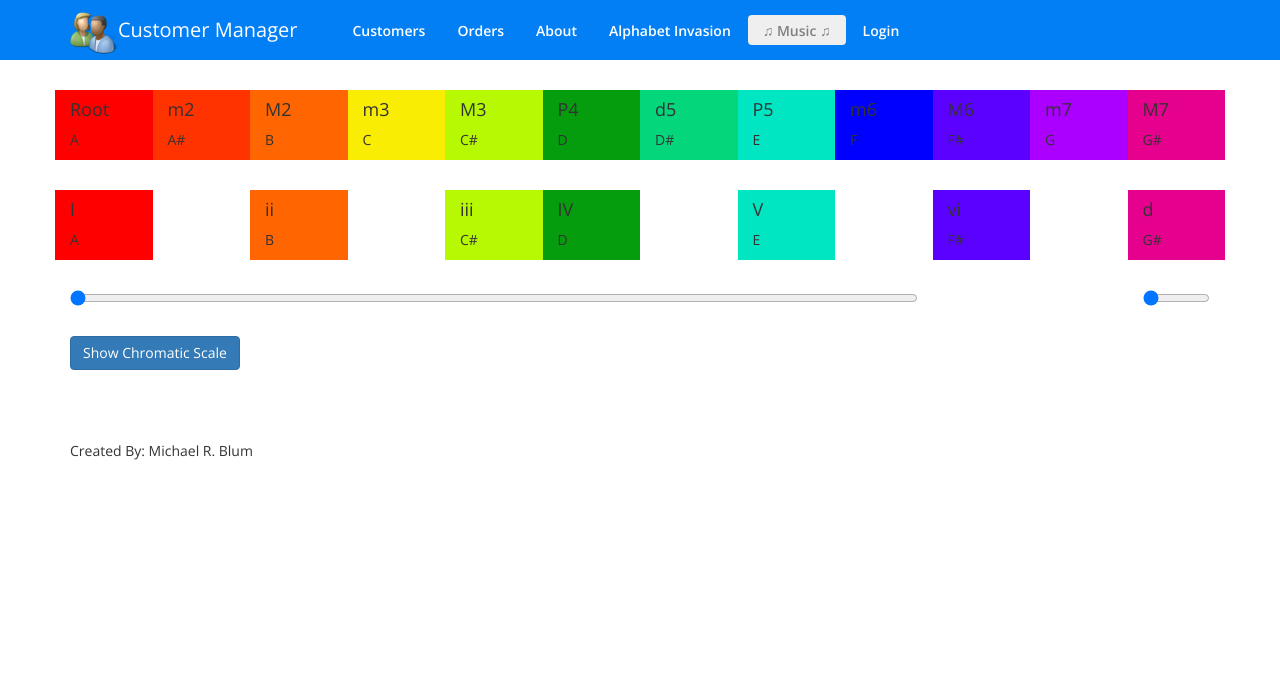
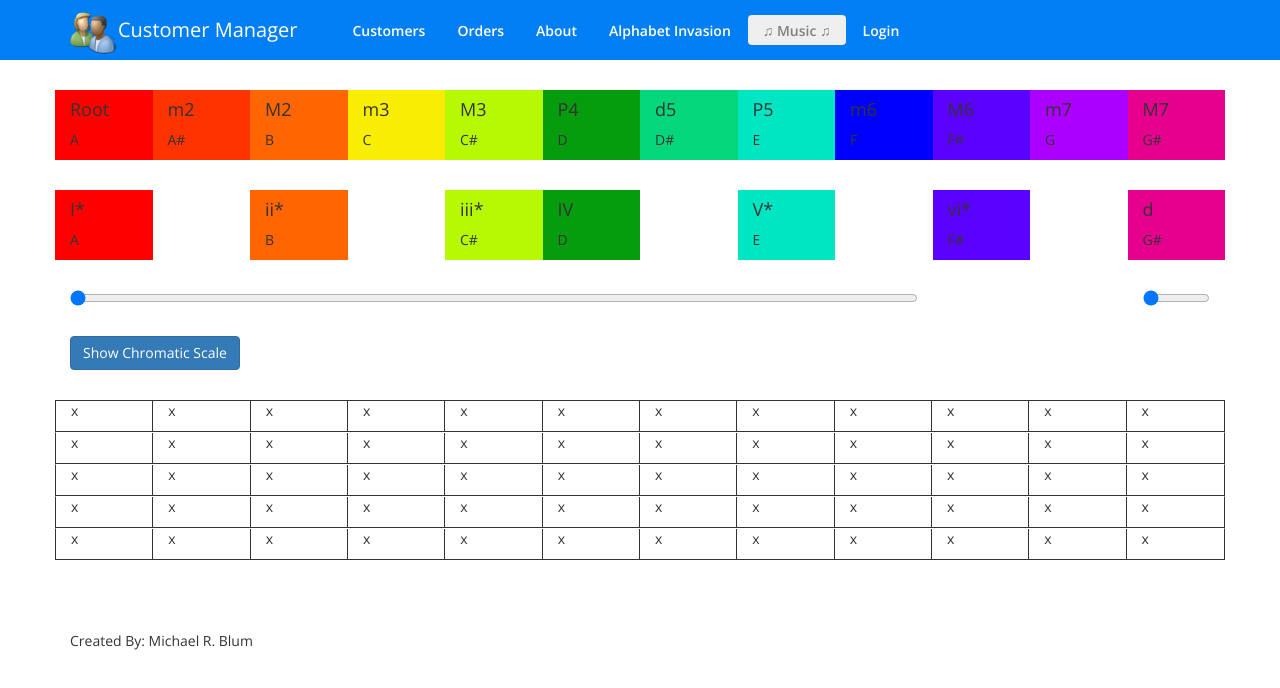
Before and after one commit to blummichaelrobert/angular-training, an Angular app: page /music in a window 1280 px wide. Shown: the top 688 px of the page. Built offline with nearby package versions, Linux system fonts and the light colour scheme.

Commit message:
add grid for guitar visual and add marker for pentatonic notes in scale.

```diff
--- a/src/app/music/music.component.html
+++ b/src/app/music/music.component.html
@@ -68,8 +68,8 @@
     <div class="col-xs-1"
          [ngStyle]="{'background-color':backgroundColors.Root}">
         <div *ngIf="true">
-            <h4 *ngIf="!renderingMajorKey">i</h4>
-            <h4 *ngIf="renderingMajorKey">I</h4>
+            <h4 *ngIf="!renderingMajorKey">i*</h4>
+            <h4 *ngIf="renderingMajorKey">I*</h4>
             <p>{{musicKey.Root}}</p>
         </div>
     </div>
@@ -79,7 +79,7 @@
     <div class="col-xs-1"
          [ngStyle]="{'background-color':backgroundColors.Major2nd}">
         <h4 *ngIf="!renderingMajorKey">d</h4>
-        <h4 *ngIf="renderingMajorKey">ii</h4>
+        <h4 *ngIf="renderingMajorKey">ii*</h4>
         <p>{{musicKey.Major2nd}}</p>
     </div>
 
@@ -89,14 +89,14 @@
     <div class="col-xs-1"
          *ngIf="!renderingMajorKey"
          [ngStyle]="{'background-color':backgroundColors.minor3rd}">
-        <h4>III</h4>
+        <h4>III*</h4>
         <p>{{musicKey.minor3rd}}</p>
     </div>
 
     <div class="col-xs-1"
          *ngIf="renderingMajorKey"
          [ngStyle]="{'background-color':backgroundColors.Major3rd}">
-        <h4>iii</h4>
+        <h4>iii*</h4>
         <p>{{musicKey.Major3rd}}</p>
     </div>
 
@@ -107,7 +107,7 @@
     <div class="col-xs-1"
          [ngStyle]="{'background-color':backgroundColors.Perfect4th}">
         <div *ngIf="true">
-            <h4 *ngIf="!renderingMajorKey">iv</h4>
+            <h4 *ngIf="!renderingMajorKey">iv*</h4>
             <h4 *ngIf="renderingMajorKey">IV</h4>
             <p>{{musicKey.Perfect4th}}</p>
         </div>
@@ -118,8 +118,8 @@
     <div class="col-xs-1"
          [ngStyle]="{'background-color':backgroundColors.Perfect5th}">
         <div *ngIf="true">
-            <h4 *ngIf="!renderingMajorKey">v</h4>
-            <h4 *ngIf="renderingMajorKey">V</h4>
+            <h4 *ngIf="!renderingMajorKey">v*</h4>
+            <h4 *ngIf="renderingMajorKey">V*</h4>
             <p>{{musicKey.Perfect5th}}</p>
         </div>
     </div>
@@ -137,7 +137,7 @@
     <div class="col-xs-1"
          *ngIf="renderingMajorKey"
          [ngStyle]="{'background-color':backgroundColors.Major6th}">
-        <h4>vi</h4>
+        <h4>vi*</h4>
         <p>{{musicKey.Major6th}}</p>
     </div>
     <div class="col-xs-1"
@@ -150,7 +150,7 @@
     <div class="col-xs-1"
          *ngIf="!renderingMajorKey"
          [ngStyle]="{'background-color':backgroundColors.minor7th}">
-        <h4>VII</h4>
+        <h4>VII*</h4>
         <p>{{musicKey.minor7th}}</p>
     </div>
 
@@ -182,3 +182,194 @@
                 (click)="handleClick($event)">Show Chromatic Scale</button>
     </div>
 </div>
+
+<div class="row" style=" margin-top: 3rem; border: solid; border-width:1px;">
+    <div class="col-xs-1" style="border-right:solid; border-right-width: 1px;">
+        <p>x</p>
+    </div>
+    <div class="col-xs-1" style="border-right:solid; border-right-width: 1px;">
+        <p>x</p>
+    </div>
+    <div class="col-xs-1" style="border-right:solid; border-right-width: 1px;">
+        <p>x</p>
+    </div>
+    <div class="col-xs-1" style="border-right:solid; border-right-width: 1px;">
+        <p>x</p>
+    </div>
+    <div class="col-xs-1" style="border-right:solid; border-right-width: 1px;">
+        <p>x</p>
+    </div>
+    <div class="col-xs-1" style="border-right:solid; border-right-width: 1px;">
+        <p>x</p>
+    </div>
+    <div class="col-xs-1" style="border-right:solid; border-right-width: 1px;">
+        <p>x</p>
+    </div>
+    <div class="col-xs-1" style="border-right:solid; border-right-width: 1px;">
+        <p>x</p>
+    </div>
+    <div class="col-xs-1" style="border-right:solid; border-right-width: 1px;">
+        <p>x</p>
+    </div>
+    <div class="col-xs-1" style="border-right:solid; border-right-width: 1px;">
+        <p>x</p>
+    </div>
+    <div class="col-xs-1" style="border-right:solid; border-right-width: 1px;">
+        <p>x</p>
+    </div>
+    <div class="col-xs-1">
+        <p>x</p>
+    </div>
+</div>
+<div class="row" style=" border: solid; border-width:1px; border-top-color: white">
+    <div class="col-xs-1" style="border-right:solid; border-right-width: 1px;">
+        <p>x</p>
+    </div>
+    <div class="col-xs-1" style="border-right:solid; border-right-width: 1px;">
+        <p>x</p>
+    </div>
+    <div class="col-xs-1" style="border-right:solid; border-right-width: 1px;">
+        <p>x</p>
+    </div>
+    <div class="col-xs-1" style="border-right:solid; border-right-width: 1px;">
+        <p>x</p>
+    </div>
+    <div class="col-xs-1" style="border-right:solid; border-right-width: 1px;">
+        <p>x</p>
+    </div>
+    <div class="col-xs-1" style="border-right:solid; border-right-width: 1px;">
+        <p>x</p>
+    </div>
+    <div class="col-xs-1" style="border-right:solid; border-right-width: 1px;">
+        <p>x</p>
+    </div>
+    <div class="col-xs-1" style="border-right:solid; border-right-width: 1px;">
+        <p>x</p>
+    </div>
+    <div class="col-xs-1" style="border-right:solid; border-right-width: 1px;">
+        <p>x</p>
+    </div>
+    <div class="col-xs-1" style="border-right:solid; border-right-width: 1px;">
+        <p>x</p>
+    </div>
+    <div class="col-xs-1" style="border-right:solid; border-right-width: 1px;">
+        <p>x</p>
+    </div>
+    <div class="col-xs-1">
+        <p>x</p>
+    </div>
+</div>
+<div class="row" style=" border: solid; border-width:1px; border-top-color: white">
+    <div class="col-xs-1" style="border-right:solid; border-right-width: 1px;">
+        <p>x</p>
+    </div>
+    <div class="col-xs-1" style="border-right:solid; border-right-width: 1px;">
+        <p>x</p>
+    </div>
+    <div class="col-xs-1" style="border-right:solid; border-right-width: 1px;">
+        <p>x</p>
+    </div>
+    <div class="col-xs-1" style="border-right:solid; border-right-width: 1px;">
+        <p>x</p>
+    </div>
+    <div class="col-xs-1" style="border-right:solid; border-right-width: 1px;">
+        <p>x</p>
+    </div>
+    <div class="col-xs-1" style="border-right:solid; border-right-width: 1px;">
+        <p>x</p>
+    </div>
+    <div class="col-xs-1" style="border-right:solid; border-right-width: 1px;">
+        <p>x</p>
+    </div>
+    <div class="col-xs-1" style="border-right:solid; border-right-width: 1px;">
+        <p>x</p>
+    </div>
+    <div class="col-xs-1" style="border-right:solid; border-right-width: 1px;">
+        <p>x</p>
+    </div>
+    <div class="col-xs-1" style="border-right:solid; border-right-width: 1px;">
+        <p>x</p>
+    </div>
+    <div class="col-xs-1" style="border-right:solid; border-right-width: 1px;">
+        <p>x</p>
+    </div>
+    <div class="col-xs-1">
+        <p>x</p>
+    </div>
+</div>
+<div class="row" style=" border: solid; border-width:1px; border-top-color: white">
+    <div class="col-xs-1" style="border-right:solid; border-right-width: 1px;">
+        <p>x</p>
+    </div>
+    <div class="col-xs-1" style="border-right:solid; border-right-width: 1px;">
+        <p>x</p>
+    </div>
+    <div class="col-xs-1" style="border-right:solid; border-right-width: 1px;">
+        <p>x</p>
+    </div>
+    <div class="col-xs-1" style="border-right:solid; border-right-width: 1px;">
+        <p>x</p>
+    </div>
+    <div class="col-xs-1" style="border-right:solid; border-right-width: 1px;">
+        <p>x</p>
+    </div>
+    <div class="col-xs-1" style="border-right:solid; border-right-width: 1px;">
+        <p>x</p>
+    </div>
+    <div class="col-xs-1" style="border-right:solid; border-right-width: 1px;">
+        <p>x</p>
+    </div>
+    <div class="col-xs-1" style="border-right:solid; border-right-width: 1px;">
+        <p>x</p>
+    </div>
+    <div class="col-xs-1" style="border-right:solid; border-right-width: 1px;">
+        <p>x</p>
+    </div>
+    <div class="col-xs-1" style="border-right:solid; border-right-width: 1px;">
+        <p>x</p>
+    </div>
+    <div class="col-xs-1" style="border-right:solid; border-right-width: 1px;">
+        <p>x</p>
+    </div>
+    <div class="col-xs-1">
+        <p>x</p>
+    </div>
+</div>
+<div class="row" style=" border: solid; border-width:1px; border-top-color: white">
+    <div class="col-xs-1" style="border-right:solid; border-right-width: 1px;">
+        <p>x</p>
+    </div>
+    <div class="col-xs-1" style="border-right:solid; border-right-width: 1px;">
+        <p>x</p>
+    </div>
+    <div class="col-xs-1" style="border-right:solid; border-right-width: 1px;">
+        <p>x</p>
+    </div>
+    <div class="col-xs-1" style="border-right:solid; border-right-width: 1px;">
+        <p>x</p>
+    </div>
+    <div class="col-xs-1" style="border-right:solid; border-right-width: 1px;">
+        <p>x</p>
+    </div>
+    <div class="col-xs-1" style="border-right:solid; border-right-width: 1px;">
+        <p>x</p>
+    </div>
+    <div class="col-xs-1" style="border-right:solid; border-right-width: 1px;">
+        <p>x</p>
+    </div>
+    <div class="col-xs-1" style="border-right:solid; border-right-width: 1px;">
+        <p>x</p>
+    </div>
+    <div class="col-xs-1" style="border-right:solid; border-right-width: 1px;">
+        <p>x</p>
+    </div>
+    <div class="col-xs-1" style="border-right:solid; border-right-width: 1px;">
+        <p>x</p>
+    </div>
+    <div class="col-xs-1" style="border-right:solid; border-right-width: 1px;">
+        <p>x</p>
+    </div>
+    <div class="col-xs-1">
+        <p>x</p>
+    </div>
+</div>
```
